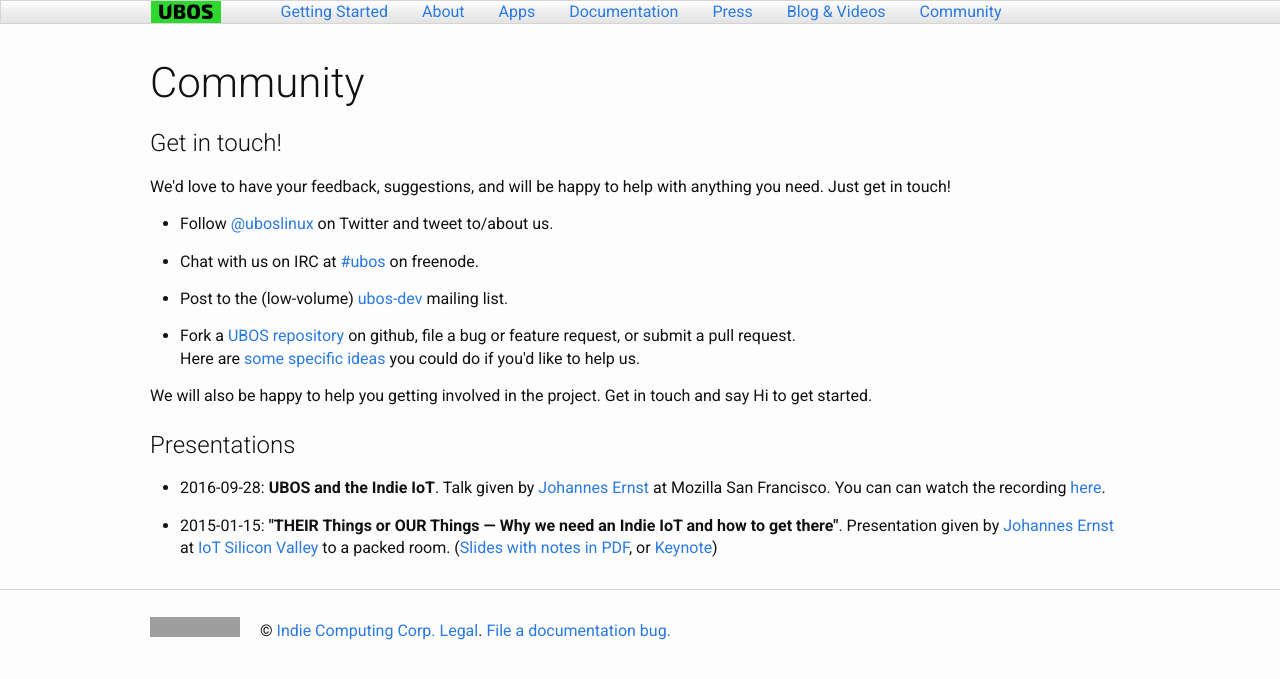
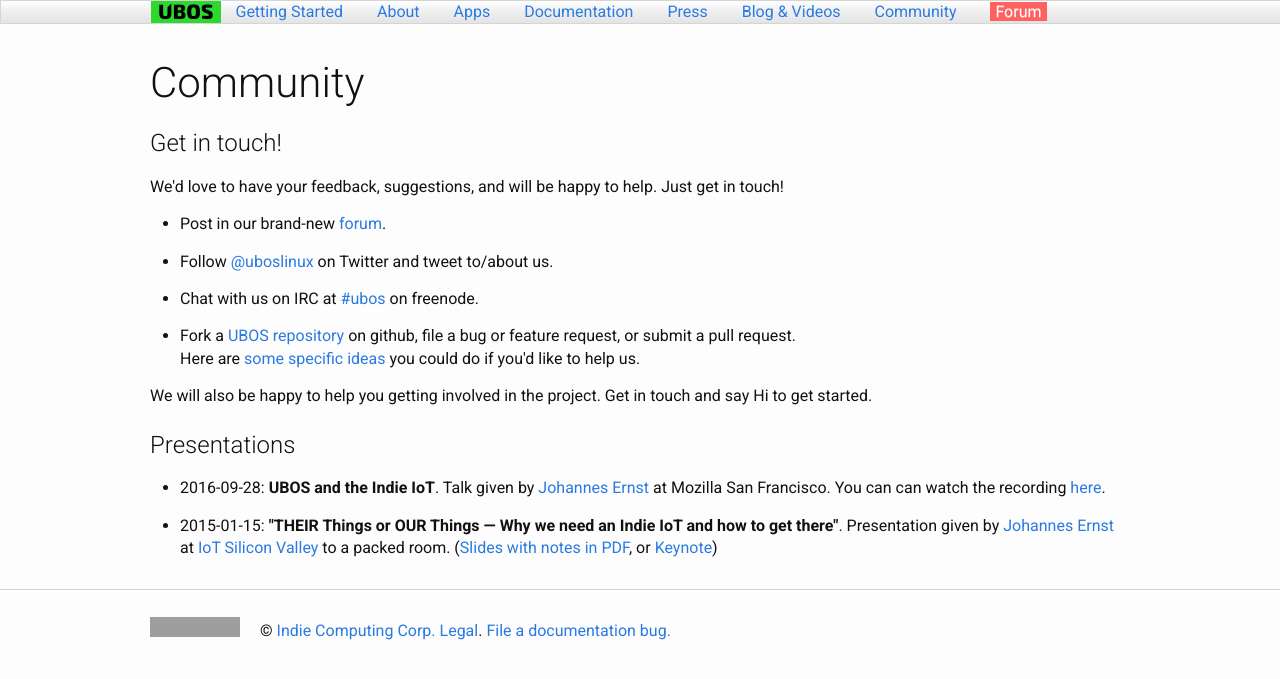
Before and after one commit to uboslinux/ubos-docs, a Jekyll site: the page built from jekyll/community/index.html, in a window 1280 px wide. Shown: the top 679 px of the page. Built offline with Jekyll 4.4.1, drawn with Linux system fonts in a browser that asks for light colours; grey boxes are pictures that could not be loaded.

Commit message:
Added links to forum

```diff
--- a/jekyll/_includes/header.html
+++ b/jekyll/_includes/header.html
@@ -15,6 +15,7 @@
       <li><a href="{{ "/press/"      | prepend: site.baseurl }}">Press</a></li>
       <li><a href="{{ "/blog/"       | prepend: site.baseurl }}">Blog &amp; Videos</a></li>
       <li><a href="{{ "/community/"  | prepend: site.baseurl }}">Community</a></li>
+      <li><a href="https://forum.ubos.net/"><span style="color:white; background: #ff6060; padding: 0 5px;">Forum</span></a></li>
      </ul>
     </nav>
    </header>
--- a/jekyll/community/index.html
+++ b/jekyll/community/index.html
@@ -5,20 +5,19 @@ title: Community
 
 <h2>Get in touch!</h2>
 
-<p>We'd love to have your feedback, suggestions, and will be happy to help with anything you need.
+<p>We'd love to have your feedback, suggestions, and will be happy to help.
 Just get in touch!</p>
 
 <ul>
+ <li>
+  Post in our brand-new <a href="https://forum.ubos.net/">forum</a>.
+ </li>
  <li>
   Follow <a href="https://twitter.com/uboslinux">@uboslinux</a> on Twitter and tweet to/about us.
  </li>
  <li>
   Chat with us on IRC at <a href="http://webchat.freenode.net/?channels=%23ubos">#ubos</a>
   on freenode.
- </li>
- <li>
-  Post to the (low-volume) <a href="https://groups.google.com/forum/#!forum/ubos-dev">ubos-dev</a>
-  mailing list.
  </li>
  <li>
   Fork a <a href="https://github.com/uboslinux">UBOS repository</a> on github, file
--- a/sphinx/themes/ubos/layout.html
+++ b/sphinx/themes/ubos/layout.html
@@ -47,6 +47,7 @@ if( location.hostname == 'ubos.net' ) {
       <li><a href="/press/">Press</a></li>
       <li><a href="/blog/">Blog &amp; Videos</a></li>
       <li><a href="/community/">Community</a></li>
+      <li><a href="https://forum.ubos.net/"><span style="color:white; background: #ff6060; padding: 0 5px;">Forum</span></a></li>
      </ul>
     </nav>
    </header>
```
